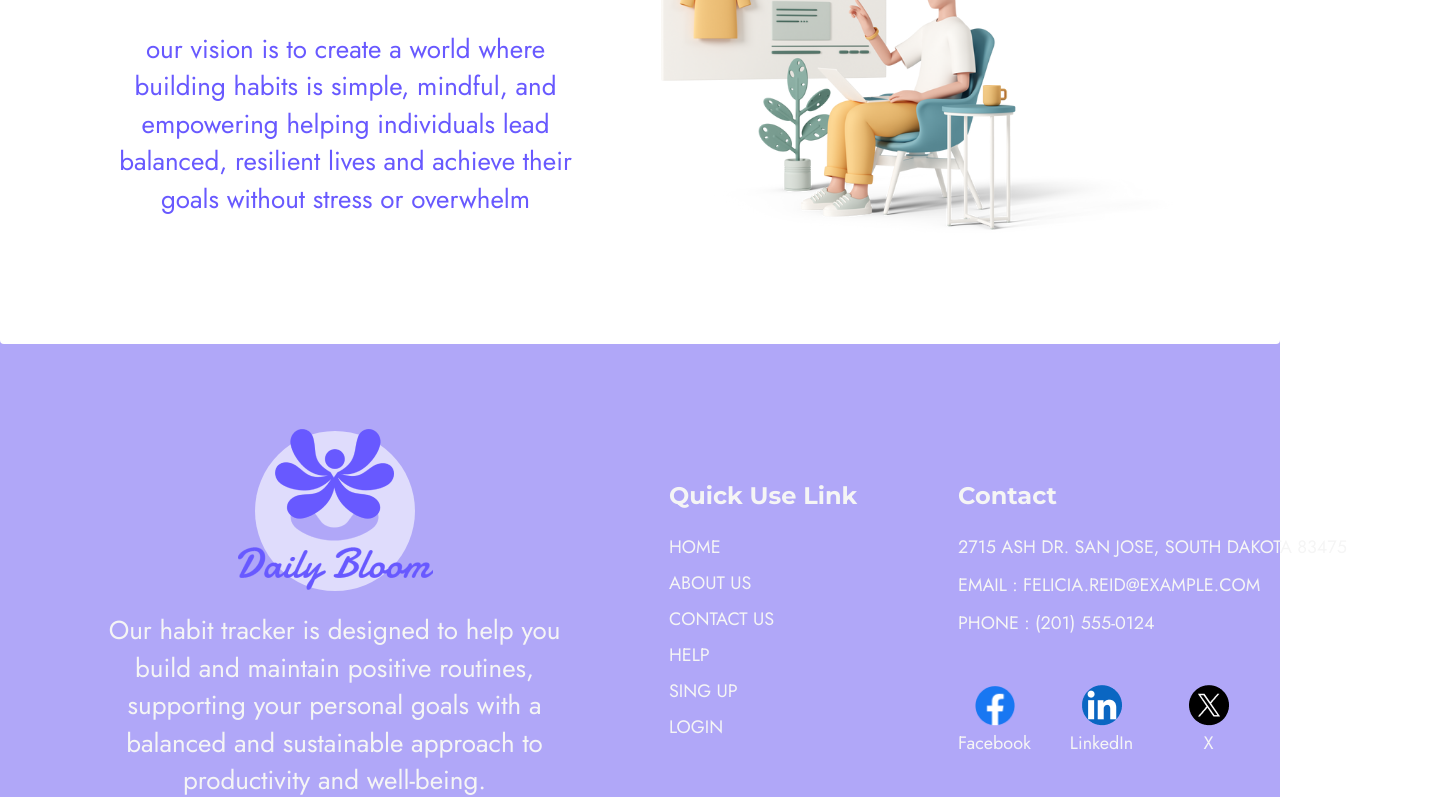
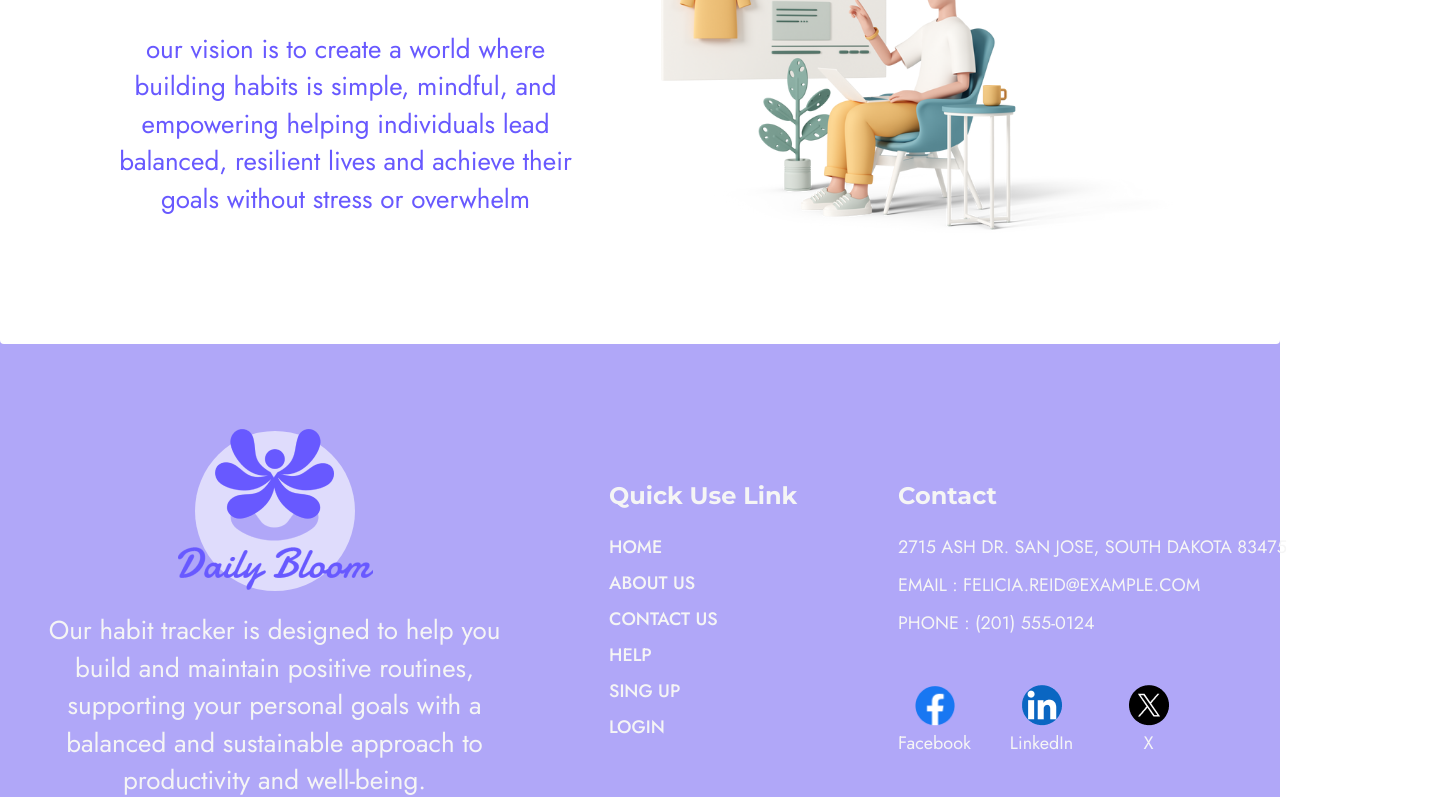
Before and after one commit to papahmwe/daily-bloom, a Next.js app: page /about in a window 1280 px wide. Shown: the part 2000-2797 px from the top of the page, 1440 px wide, since content can reach past the window. Built offline with nearby package versions, Linux system fonts and the light colour scheme; a web font is replaced by a local one.

Commit message:
feat: added landing modifies

```diff
--- a/src/app/(dashboard)/dashboard/progress/page.js
+++ b/src/app/(dashboard)/dashboard/progress/page.js
@@ -1,11 +1,17 @@
+"use client";
+
+import { useState } from "react";
+
 import Data from "@/components/Dashboard_Progress/Data";
 import WithoutData from "@/components/Dashboard_Progress/WithoutData";
 
 export default function ProgressPage() {
+  const [data, setData] = useState("take a rest");
+
   return (
     <div>
-      {/* <WithoutData /> */}
-      <Data />
+      {/* Conditional Rendering Based on Data */}
+      {data && data.length > 0 ? <Data /> : <WithoutData />}
     </div>
   );
 }
--- a/src/app/(main)/layout.js
+++ b/src/app/(main)/layout.js
@@ -12,7 +12,7 @@ export default function RootLayout({ children }) {
       <head />
       <body>
         <Nav />
-        {children}
+        <main>{children}</main>
       </body>
     </html>
   );
--- a/src/app/(main)/page.js
+++ b/src/app/(main)/page.js
@@ -1,7 +1,7 @@
 // Landing Page ("/")
 
 import Hero from "@/components/Home/Hero";
-import HeroFooter from "@/components/Home/Hero_footer";
+import HeroFooter from "@/components/Home/HeroFooter";
 
 export default function Home() {
   return (
--- a/src/components/About/Footer.js
+++ b/src/components/About/Footer.js
@@ -1,10 +1,25 @@
 import Image from "next/image";
+
+const footerItems = [
+  { id: 1, name: "Home", route: "" },
+  { id: 2, name: "About Us", route: "" },
+  { id: 3, name: "Contact Us", route: "" },
+  { id: 4, name: "Help", route: "" },
+  { id: 5, name: "Sing Up", route: "" },
+  { id: 6, name: "Login", route: "" },
+];
+
+const data = [
+  { id: 1, text: "Facebook", image: "/assets/about/facebook.png" },
+  { id: 2, text: "LinkedIn", image: "/assets/about/linkedin_icon.png" },
+  { id: 3, text: "X", image: "/assets/about/x_icon.png" },
+];
 
 export default function Footer() {
   return (
     <div>
       {/* Footer */}
-      <div className="h-[478px] mx-20 mt-20 px-5">
+      <div className="h-[478px] mt-20 px-10">
         <div className="w-[1308px] h-[394.18px] flex justify-center items-center gap-[100px]">
           {/* first */}
           <div className=" w-[469px] ">
@@ -52,25 +67,15 @@ export default function Footer() {
                 Quick Use Link
               </h1>
               <div className="w-[151px] h-[228px] ">
-                <ul className=" list-none font-jost font-[400] text-[18px] text-[#F5F5F5]  leading-[26.01px] uppercase flex flex-col gap-[10px]">
-                  <li className="hover:text-mainPrimary cursor-pointer duration-700 transition-all">
-                    Home
+                <ul className="  flex flex-col gap-[10px]">
+                  {footerItems.map((item, index) => (
+                    <li
+                      key={index}
+                      className="hover:text-mainPrimary list-none font-jost font-[500] text-[18px] text-[#F5F5F5]  leading-[26.01px] uppercase cursor-pointer duration-700 transition-all"
+                    >
+                      {item.name}
                     </li>
-                  <li className="hover:text-mainPrimary cursor-pointer duration-700 transition-all">
-                    About Us
-                  </li>
-                  <li className="hover:text-mainPrimary cursor-pointer duration-700 transition-all">
-                    Contact Us
-                  </li>
-                  <li className="hover:text-mainPrimary cursor-pointer duration-700 transition-all">
-                    Help
-                  </li>
-                  <li className="hover:text-mainPrimary cursor-pointer duration-700 transition-all">
-                    Sing Up
-                  </li>
-                  <li className="hover:text-mainPrimary cursor-pointer duration-700 transition-all">
-                    Login
-                  </li>
+                  ))}
                 </ul>
               </div>
             </div>
@@ -92,39 +97,22 @@ export default function Footer() {
                 </div>
                 {/* social */}
                 <div className="w-[287px] h-[70px] flex justify-between items-center">
-                  <div className="w-[73px] h-[70px] flex flex-col justify-center items-center gap-[4px]">
+                  {data.map((item, index) => (
+                    <div
+                      key={index}
+                      className="w-[73px] h-[70px] flex flex-col justify-center items-center gap-[4px]"
+                    >
                       <Image
-                      src="/assets/about/facebook.png"
-                      alt="facebook_image"
+                        src={item.image}
+                        alt={item.text}
                         width={40}
                         height={40}
                       />
                       <h3 className="h-[26px] font-jost font-[400] text-[18px] text-[#F5F5F5] leading-[26.01px] text-center">
-                      Facebook
+                        {item.text}
                       </h3>
                     </div>
-                  <div className="w-[73px] h-[70px] flex flex-col justify-center items-center gap-[4px]">
-                    <Image
-                      src="/assets/about/linkedin_icon.png"
-                      alt="linkedIn_image"
-                      width={40}
-                      height={40}
-                    />
-                    <h3 className="h-[26px] font-jost font-[400] text-[18px] text-[#F5F5F5] leading-[26.01px] text-center">
-                      LinkedIn
-                    </h3>
-                  </div>
-                  <div className="w-[73px] h-[70px] flex flex-col justify-center items-center gap-[4px]">
-                    <Image
-                      src="/assets/about/x_icon.png"
-                      alt="X_image"
-                      width={40}
-                      height={40}
-                    />
-                    <h3 className="h-[26px] font-jost font-[400] text-[18px] text-[#F5F5F5] leading-[26.01px] text-center">
-                      X
-                    </h3>
-                  </div>
+                  ))}
                 </div>
               </div>
             </div>
--- a/src/components/About/Hero.js
+++ b/src/components/About/Hero.js
@@ -4,7 +4,7 @@ export default function Hero() {
   return (
     <div>
       {/* Hero Section */}
-      <div className="flex justify-between items-center gap-[70px] mx-20 mt-20 px-5 py-20 h-[449px] mb-16">
+      <div className="flex justify-between items-center gap-[70px] mt-20 px-10 py-20 h-[449px] mb-16">
         {/* image section*/}
         <div>
           <Image
--- a/src/components/About/Mission&Vision.js
+++ b/src/components/About/Mission&Vision.js
@@ -6,7 +6,7 @@ export default function MissionVision() {
       {/* Mission & Vision Section*/}
       <div className="w-full h-[893px] rounded rounded-t-[150px] bg-backgroundPrimary mt-[-50px] pt-20 gap-[20px] flex flex-col">
         {/* Mission */}
-        <div className="flex justify-between items-center gap-[70px] mx-20 px-5 ">
+        <div className="flex justify-between items-center gap-[70px] px-10 ">
           {/* image */}
           <Image
             src="/assets/about/mission_image.png"
--- /dev/null
+++ b/src/components/Home/HeroFooter.js
@@ -0,0 +1,25 @@
+const footerItems = [
+  { id: 1, title: "Users", count: "10,000 +" },
+  { id: 2, title: "Positive Feedback", count: "3000 +" },
+  { id: 3, title: "Countries", count: "20 +" },
+  { id: 4, title: "Engaged Users", count: "1000 +" },
+];
+
+export default function HeroFooter() {
+  return (
+    <div className="w-full h-[114px] bg-mainSecondary">
+      <ul className="w-full h-full flex justify-evenly items-center">
+        {footerItems.map((item, index) => (
+          <li key={index} className="flex flex-col justify-center items-center">
+            <span className="text-[22px] font-[900] font-montserrat text-backgroundPrimary">
+              {item.count}
+            </span>
+            <span className="text-[22px] font-[800] font-montserrat text-backgroundPrimary">
+              {item.title}
+            </span>
+          </li>
+        ))}
+      </ul>
+    </div>
+  );
+}
--- a/src/components/Home/Hero_footer.js
+++ /dev/null
@@ -1,26 +0,0 @@
-export default function HeroFooter() {
-  return (
-    <div>
-      <div className=" h-[144px] bg-mainSecondary">
-        <div className="w-[1351px] h-[84px] flex justify-center items-center gap-[150px] p-[70px] mx-auto">
-          <div className=" font-montserrat font-[900] text-[25px] leading-[30.48px] text-backgroundPrimary flex flex-col justify-center items-center gap-[15px]">
-            <h3>10,000 +</h3>
-            <h3>Users</h3>
-          </div>
-          <div className="font-montserrat font-[900] text-[25px] leading-[30.48px] text-backgroundPrimary flex flex-col justify-center items-center gap-[15px]">
-            <h3>3000 +</h3>
-            <h3>Positive Feedback</h3>
-          </div>
-          <div className="font-montserrat font-[900] text-[25px] leading-[30.48px] text-backgroundPrimary flex flex-col justify-center items-center gap-[15px]">
-            <h3>20 +</h3>
-            <h3>Countries</h3>
-          </div>
-          <div className="font-montserrat font-[900] text-[25px] leading-[30.48px] text-backgroundPrimary flex flex-col justify-center items-center gap-[15px]">
-            <h3>1000 +</h3>
-            <h3>Engaged Users</h3>
-          </div>
-        </div>
-      </div>
-    </div>
-  );
-}
```
Also changed, not shown: src/components/Home/Hero.js (+22 -22 lines), src/components/Home/Navbar.js (+23 -31 lines). Lines whose indentation alone changed are shown as unchanged.
